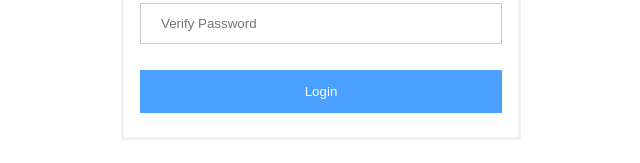
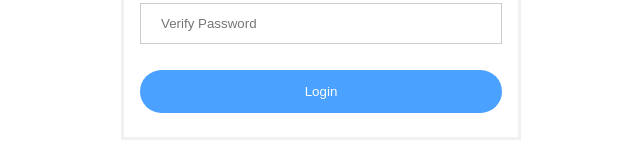
Before and after one commit to benthorp/tst-login-ui, a React (Create React App) app: page / in a window 1280 px wide. Shown: the part 391-554 px from the top of the page, without its empty margins (319-959 px from the left). Built offline with nearby package versions, Linux system fonts and the light colour scheme.

Commit message:
of course need rounded corners on the button

```diff
--- a/src/pages/login/LoginPage.css
+++ b/src/pages/login/LoginPage.css
@@ -32,4 +32,5 @@
   border: none;
   cursor: pointer;
   width: 100%;
+  border-radius: 22px;
 }
```
